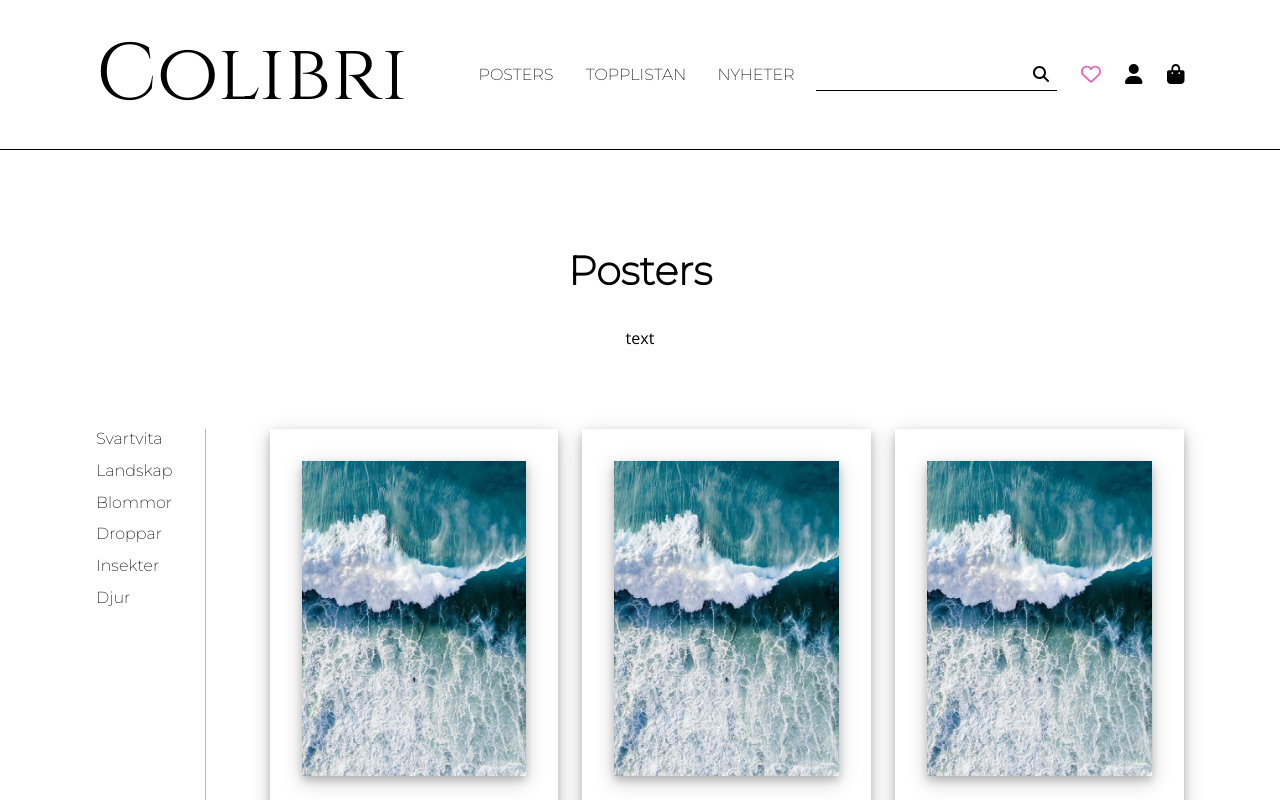
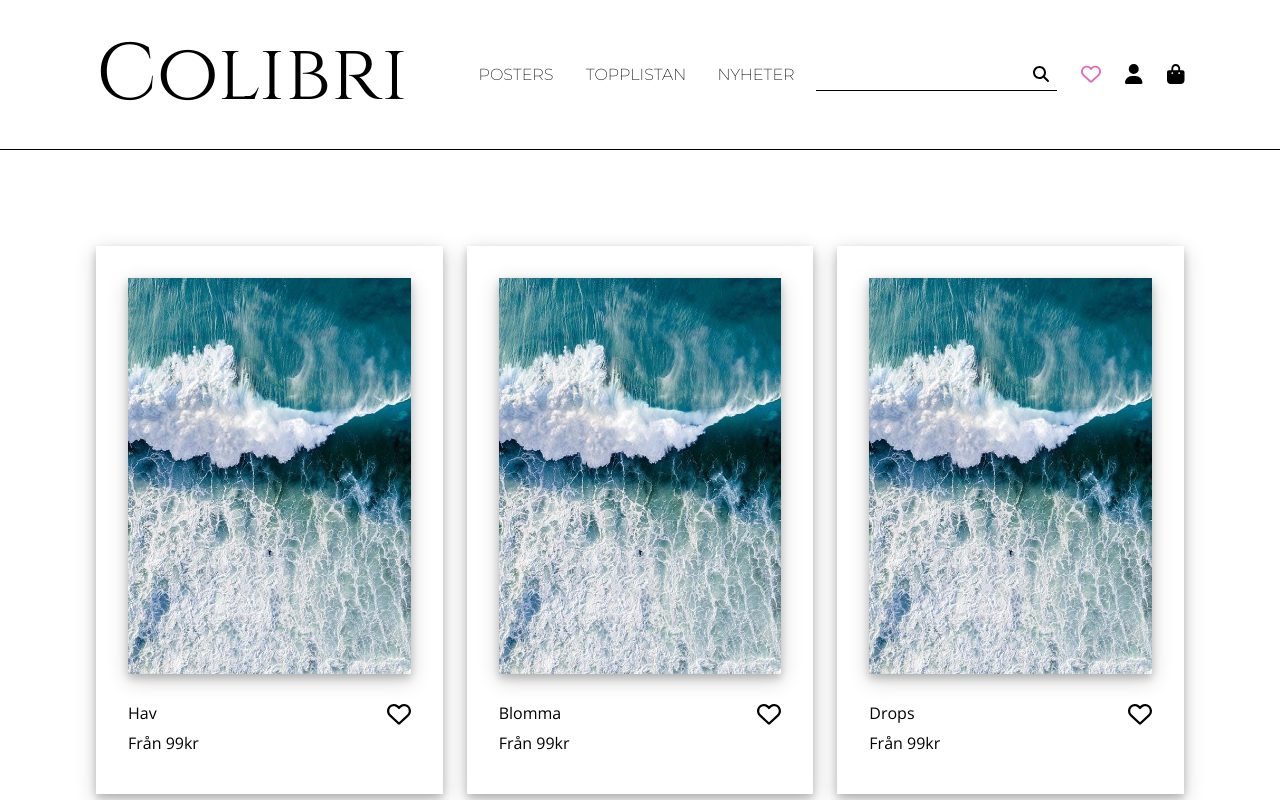
Before and after one commit to bellen01/colibri, a Next.js app: page /posters in a window 1280 px wide. Shown: the top 800 px of the page. Built offline with nearby package versions, Linux system fonts and the light colour scheme; data requests are answered from the project's data file.

Commit message:
created fetch functions, changed code to work with the db data

```diff
--- /dev/null
+++ b/src/app/posters/fetchFunctions.tsx
@@ -0,0 +1,33 @@
+import React from 'react'
+import { Poster } from '@/types/Product.types'
+
+export const getPosters = async (): Promise<Poster[] | undefined> => {
+    try {
+        const res = await fetch("http://localhost:4000/posters", {
+            next: {
+                revalidate: 120 //0 används för att inte cacha nånting, 60 är en minut osv
+            }
+        })
+        return res.json()
+    } catch (error) {
+        console.log('error in getPosters', error);
+    }
+}
+
+// export const getPostersByCategory = async (categoryId: number) => {
+//     try {
+//         const res = await fetch(`http://localhost:4000/posters/`).then((data) => data.)
+//     } catch (error) {
+//         console.log('error in getPostersByCategory', error);
+//     }
+// }
+
+export const getPoster = async (id: number): Promise<Poster> => {
+    const res = await fetch(`http://localhost:4000/posters/${id}`, {
+        next: {
+            revalidate: 60
+        }
+    })
+
+    return res.json()
+}
--- a/src/app/posters/page.tsx
+++ b/src/app/posters/page.tsx
@@ -1,27 +1,38 @@
 "use client"
-import React, { useState } from 'react';
+import React, { useEffect, useState } from 'react';
 import Product from '@/components/Products/Product';
 import styles from '@/components/styles/Products.module.scss';
-import Filter from '@/components/Products/Filter';
+import ProductFilter from '@/components/Products/ProductFilter';
 import HeroHeading from '@/components/General/HeroHeading';
+import { getPosters } from './fetchFunctions';
+import { Poster } from '@/types/Product.types';
+import Link from 'next/link';
 
 
 
 const Products = () => {
+    const [posters, setPosters] = useState<Poster[]>()
+
+
+    useEffect(() => {
+        getPosters().then((data) => setPosters(data));
+
+    }, []);
+    // const posters = await getPosters();
+
 
     return (
-        <div className={styles.container}>
-            <HeroHeading heading={"Posters"} />
-            <div className={styles.filterAndProductsContainer}>
-                <Filter />
-                <div className={styles.wrapper}>
-                    <Product />
-                    <Product />
-                    <Product />
-                    <Product />
-                </div>
-            </div>
+        // <div className={styles.container}>
+        //     <HeroHeading heading={"Posters"} />
+        //     <div className={styles.filterAndProductsContainer}>
+        //         <ProductFilter />
+        <div className={styles.wrapper}>
+            {posters?.map((poster: Poster) => (
+                <Link href={`/poster/${poster.id}`} key={poster.id}><Product product={poster} /></Link>
+            ))}
         </div>
+        //     </div>
+        // </div>
     )
 }
 
--- a/src/components/Products/Product.tsx
+++ b/src/components/Products/Product.tsx
@@ -2,15 +2,21 @@ import React from 'react';
 import styles from '@/components/styles/Product.module.scss';
 import { FontAwesomeIcon } from '@fortawesome/react-fontawesome';
 import { faHeart } from '@fortawesome/free-regular-svg-icons';
+import { Poster } from '@/types/Product.types';
 
-const Product = () => {
+interface IProductProps {
+    product: Poster | undefined;
+}
+
+const Product = ({ product }: IProductProps) => {
     return (
         <div className={styles.productWrapper}>
-            <img src="/3827_2.jpg" alt="temporär bild" className={styles.image} />
+            {/* <img src="/3827_2.jpg" alt="temporär bild" className={styles.image} /> */}
+            <img src={product?.image.img} alt={product?.image.altText} className={styles.image} />
             <div className={styles.posterInfoContainer}>
                 <div className={styles.posterInfo}>
-                    <p>Title</p>
-                    <p>Price</p>
+                    <p>{product?.title}</p>
+                    <p>Från 99kr</p>
                 </div>
                 <FontAwesomeIcon icon={faHeart} className={styles.icon} />
             </div>
```
Also changed, not shown: src/app/poster/[id]/page.tsx (added, +113 -0 lines), src/app/posters/[id]/page.tsx (deleted, +0 -50 lines), src/components/Products/Select.tsx (+13 -7 lines).
